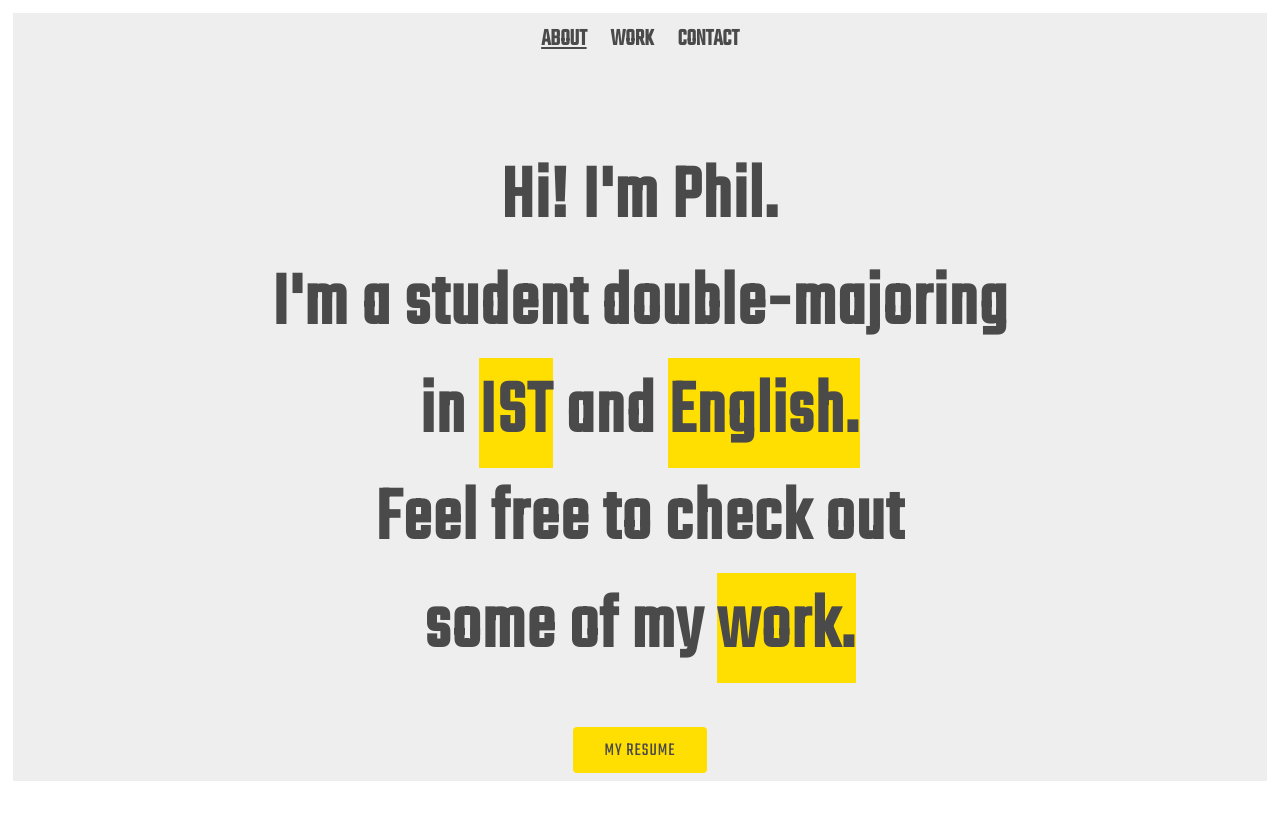
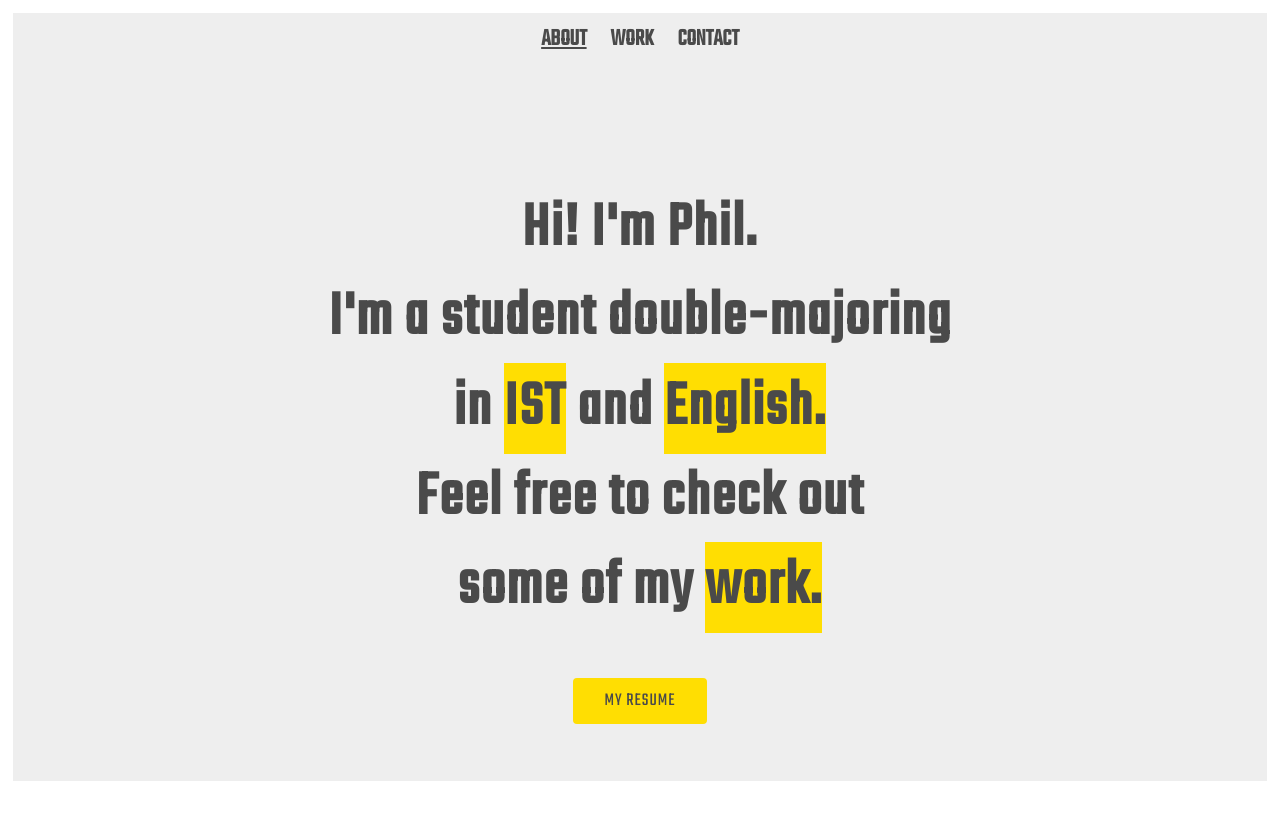
Before and after one commit to PChwistek/personal, a React (Create React App) app: page / in a window 1280 px wide. Built offline with nearby package versions, Linux system fonts and the light colour scheme.

Commit message:
some visuals

```diff
--- a/src/App.css
+++ b/src/App.css
@@ -43,14 +43,14 @@
 .greeting-container {
   height: 100%;
   display: flex;
-  padding: 10vh 10vw;
+  padding: 15vh 10vw;
   flex-direction: column;
   justify-content: center;
 }
 
 .greeting-title {
   font-family: 'Teko', sans-serif;
-  font-size:4.8em;
+  font-size:4.0em;
   line-height: 1.4em;
   word-wrap: break-word;
   letter-spacing: 2px !important;
```
